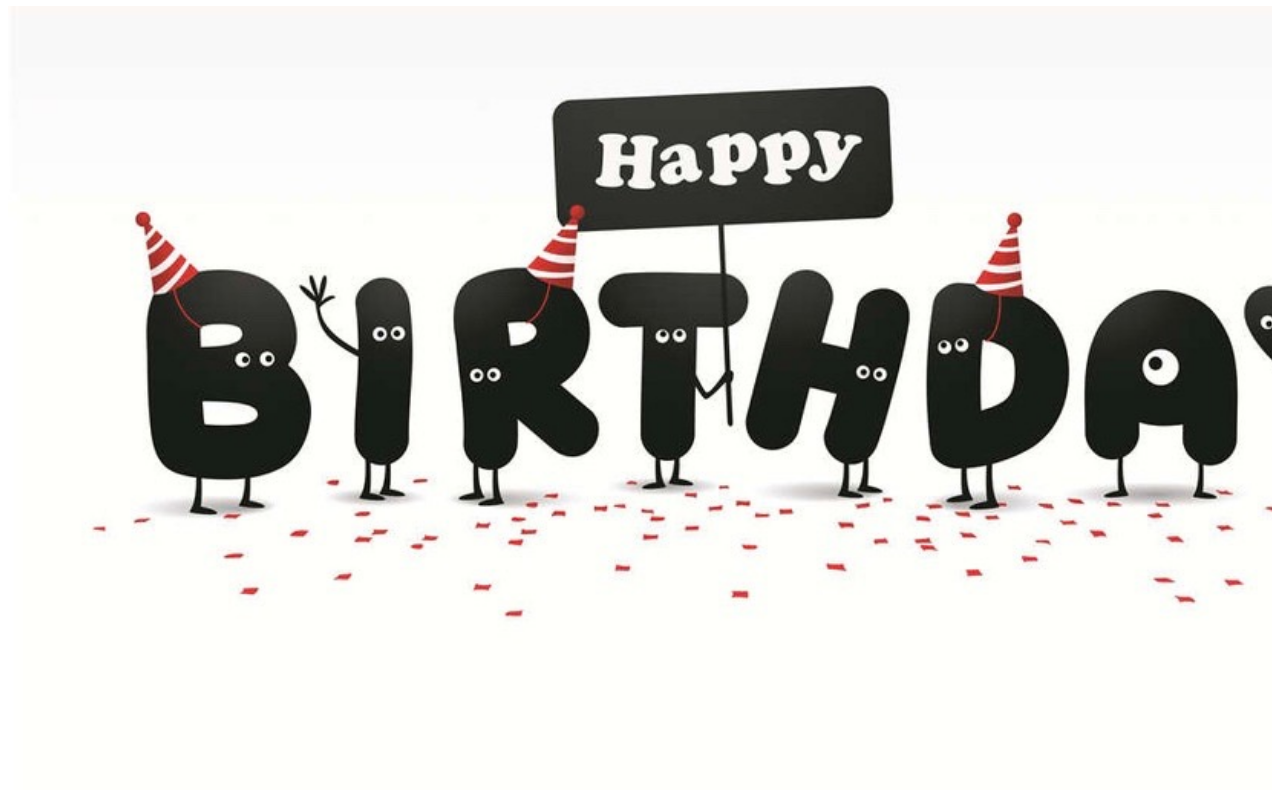
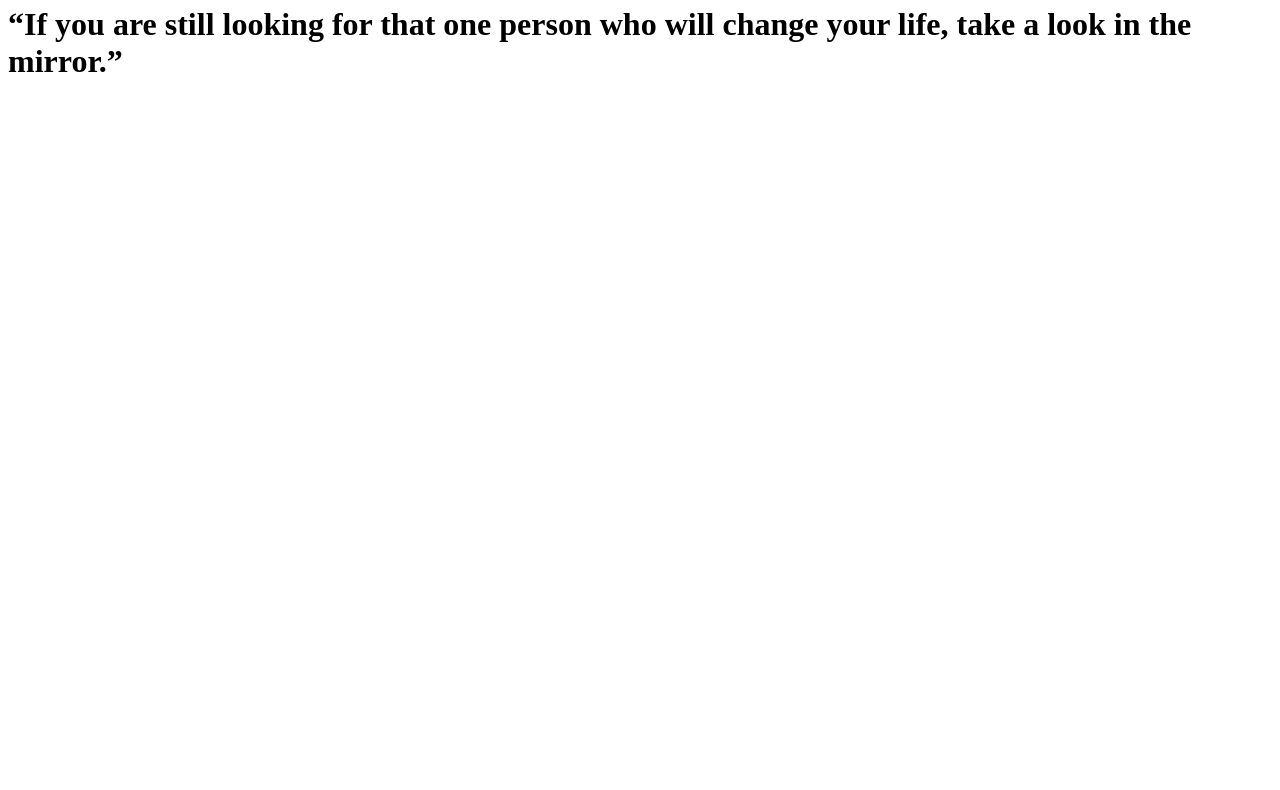
Before and after one commit to ZMJ1998/0810, a plain HTML site: page index.html in a window 1280 px wide. Shown: the part 60-850 px from the top of the page. After the commit the page ends 800 px from the top, so only its background shows below. Drawn offline with Linux system fonts and the light colour scheme.

Commit message:
Update index.html

```diff
--- a/index.html
+++ b/index.html
@@ -8,14 +8,7 @@
 		<h1>Happy Birthday To CHEN YANLIN</h1>
 		<div class="col-md-2 col_1">
 		</div>
-		<div id="carousel"  class="carousel slide carousel-fade carousel-position">
-
-            <div class="carousel-inner" style="width: 100%;height: 100%;" id="background">
-
-                <div class="item active" style="width: 100%;height: 100%;">
-
-                    <div style="width: 100%;height: 100%;background:url(./1.jpg);background-size: cover;"></div>
-
+	        <h1>“If you are still looking for that one person who will change your life, take a look in the mirror.”</h1>
                 </div>
 <audio loop autoplay style="display:none">
             <source src="http://music.163.com/song/media/outer/url?id=504468001.mp3"
```
